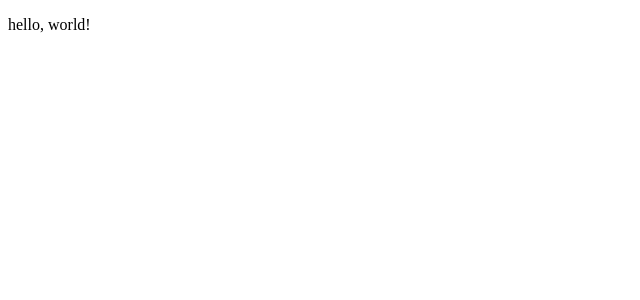
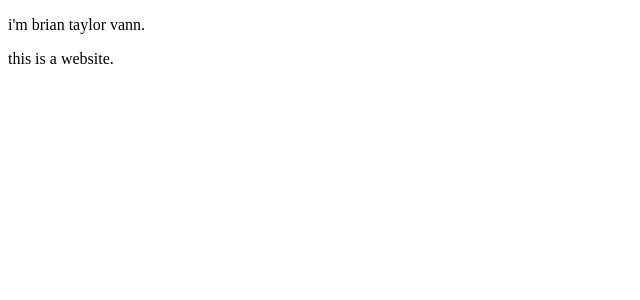
Before and after one commit to taylor-vann/taylorvann-dot-com, a React app: page / in a window 1280 px wide. Shown: the top 300 px of the page, without its empty margins (0-640 px from the left). Built offline with nearby package versions, Linux system fonts and the light colour scheme; the HTML template or start-up script is replaced by a standard one.

Commit message:
Create a dev environment

```diff
--- a/src/app.tsx
+++ /dev/null
@@ -1,12 +0,0 @@
-import * as React from "react";
-import * as ReactDOM from "react-dom";
-import { AppRoot } from "./app_root";
-
-console.log('we are here');
-
-const Index = () => {
-  console.log('index');
-  return <AppRoot title="hello" subject="world" />;
-};
-
-ReactDOM.render(<Index />, document.getElementById("root"));
--- a/src/app_root.tsx
+++ b/src/app_root.tsx
@@ -1,16 +1,9 @@
 import * as React from "react";
+import * as ReactDOM from "react-dom";
+import { App } from "./components/app";
 
-export interface HelloWorldProps {
-  title: string;
-  subject: string;
-}
-
-const AppRoot = (props: HelloWorldProps) => {
-  return (
-    <div>
-      <p>{`${props.title}, ${props.subject}!`}</p>
-    </div>
-  );
+const AppRoot = () => {
+  return <App />;
 };
 
-export {AppRoot};
+ReactDOM.render(<AppRoot />, document.getElementById("root"));
--- /dev/null
+++ b/src/components/app.tsx
@@ -0,0 +1,12 @@
+import * as React from "react";
+
+const App = () => {
+  return (
+    <div>
+      <p>i'm brian taylor vann.</p>
+      <p>this is a website.</p>
+    </div>
+  );
+};
+
+export {App};
--- /dev/null
+++ b/src/index.html
@@ -0,0 +1,10 @@
+<!DOCTYPE html>
+<html>
+  <head>
+    <meta charset="UTF-8">
+    <title>Brian Taylor Vann</title>
+  </head>
+  <body>
+      <div id="root"></div>
+  </body>
+</html>
--- a/tsconfig.json
+++ b/tsconfig.json
@@ -1,6 +1,6 @@
 {
   "compilerOptions": {
-    "outDir": "./bundled_app/",
+    "outDir": "./dist/",
     "sourceMap": true,
     "noImplicitAny": true,
     "module": "commonjs",
--- a/webpack.config.js
+++ b/webpack.config.js
@@ -1,10 +1,14 @@
 const path = require("path");
 const MiniCSSExtractPlugin = require("mini-css-extract-plugin");
+const HtmlWebPackPlugin = require('html-webpack-plugin');
+
+// html loader
+const html_plugin = new HtmlWebPackPlugin({
+  template: "./src/index.html"
+});
 
 // create css plugin
-const css_plugin = new MiniCSSExtractPlugin({
-  // Options similar to the same options in webpackOptions.output
-  // all options are optional
+const css_extract_plugin = new MiniCSSExtractPlugin({
   filename: "[name].css",
   chunkFilename: "[id].css",
   ignoreOrder: false // Enable to remove warnings about conflicting order
@@ -13,7 +17,7 @@ const css_plugin = new MiniCSSExtractPlugin({
 // webpack config for a react app in typescript
 const webpack_config = {
   mode: "production",
-  entry: "./src/app.tsx",
+  entry: "./src/app_root.tsx",
   devtool: "inline-source-map",
   resolve: {
     extensions: [".js", ".ts", ".tsx"]
@@ -82,7 +86,7 @@ const webpack_config = {
     filename: "bundled_typescript.js",
     path: path.resolve(__dirname, "dist/js")
   },
-  plugins: [css_plugin]
+  plugins: [html_plugin, css_extract_plugin]
 };
 
 module.exports = webpack_config;
```
Also changed, not shown: package.json (+5 -2 lines), 3 other files (tests, documents, lock files or other folders).
